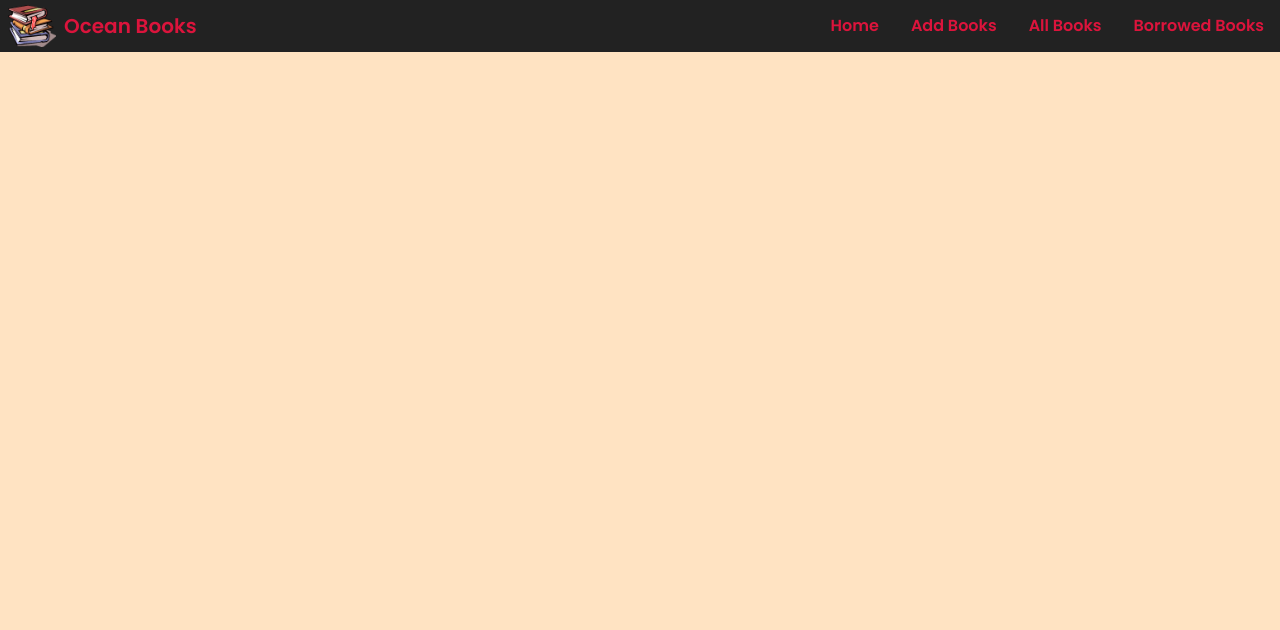
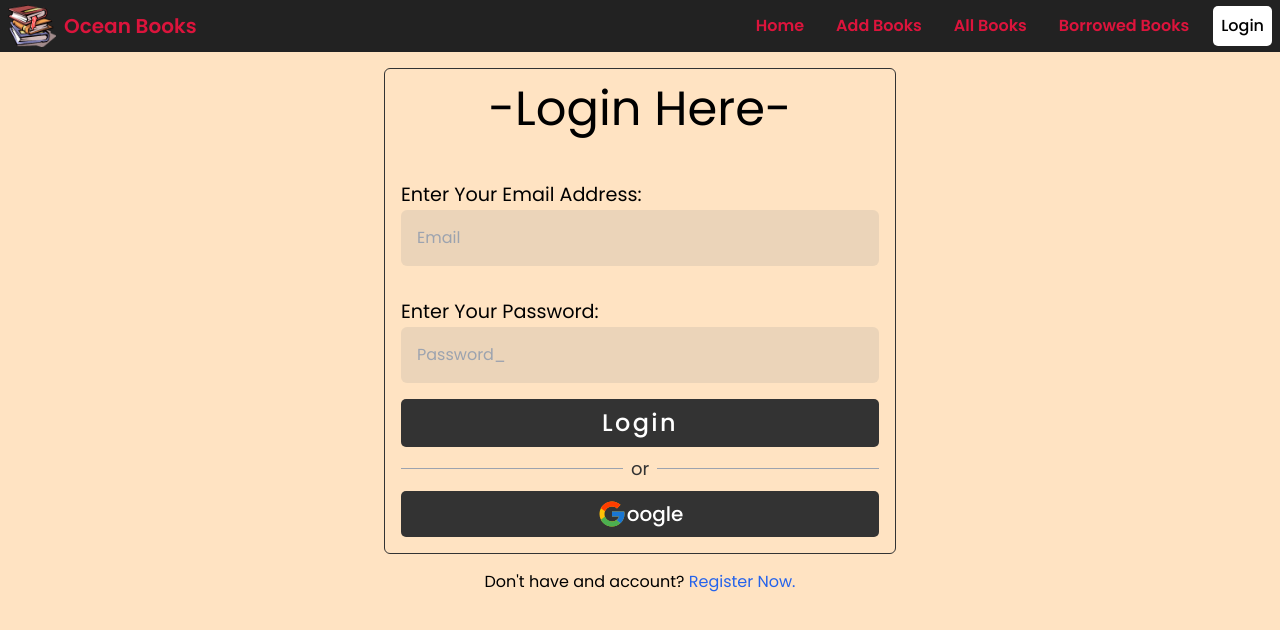
Before and after one commit to FAHIM-33/A11-OceanBooks, a React (Vite) app: page /login in a window 1280 px wide. Shown: the top 630 px of the page. Built offline with nearby package versions, Linux system fonts and the light colour scheme; no server answers.

Commit message:
Added Login

```diff
--- a/src/Components/Navbar.jsx
+++ b/src/Components/Navbar.jsx
@@ -1,4 +1,4 @@
-import { NavLink } from "react-router-dom";
+import { Link, NavLink } from "react-router-dom";
 
 const Navbar = () => {
 
@@ -7,6 +7,7 @@ const Navbar = () => {
         <NavLink to="/addBooks"><li>Add Books</li></NavLink>
         <NavLink to="/allBooks"><li>All Books</li></NavLink>
         <NavLink to="/borrowed"><li>Borrowed Books</li></NavLink>
+        {/* <NavLink to="/login"><li>Login</li></NavLink> */}
     </>
 
     return (
@@ -23,6 +24,7 @@ const Navbar = () => {
                         }
 
                 </ul>
+                <Link className="login" to="/login"><button className="px-2 text-black bg-white btn h-full w-fit">Login</button></Link>
             </nav>
         </div>
     );
--- a/src/Pages/Login.jsx
+++ b/src/Pages/Login.jsx
@@ -1,8 +1,74 @@
+import { useContext } from 'react';
+import { FcGoogle } from 'react-icons/fc';
+import { Link, useNavigate } from 'react-router-dom';
+import { AuthContext } from '../Providers/AuthProvider';
+import toast from 'react-hot-toast';
+
 
 const Login = () => {
+    let { login, googleLogin, Toast } = useContext(AuthContext)
+    let nav = useNavigate()
+    const handleLogin = (e) => {
+        e.preventDefault()
+        let toastID = toast.loading("Loggin in...")
+        let email = e.target.email.value
+        let password = e.target.password.value
+        login(email, password)
+            .then(() => {
+                nav('/')
+                toast.success("Login Successful", { id: toastID })
+            })
+            .catch((error) => {
+                toast.error(`${error.code}`)
+            })
+    }
+    const handleGoogleLogin = (e) => {
+        e.preventDefault()
+        googleLogin()
+            .then(() => {
+                nav('/')
+                Toast.fire({
+                    icon: 'success',
+                    title: 'Logged in with Google'
+                })
+            })
+            .catch((error) => Toast.fire({
+                icon: 'error',
+                title: error.code
+            }))
+
+    }
     return (
-        <div>
-
+        <div className="">
+            <form onSubmit={handleLogin} className="lg:w-2/5 md:4/5 m-4 md:mx-auto p-4 border border-low rounded-md">
+                <div className=''>
+                    <span className="block whitespace-nowrap text-3xl md:text-5xl text-center" >-Login Here-</span>
+                </div>
+                <div className='md:mt-12 mt-8'>
+                    <label htmlFor="email"
+                        className=''
+                    >Enter Your Email Address:</label>
+                    <br />
+                    <input type="text" name="email" id="email" placeholder="Email"
+                        className="" />
+                </div>
+                <div className='md:mt-8 mt-4'>
+                    <label htmlFor="email"
+                        className=''
+                    >Enter Your Password:</label>
+                    <br />
+                    <input type="password" name="password" id="password" placeholder="Password_"
+                        className="" />
+                </div>
+                <button className='btn p-2 bg-low w-full rounded-md mt-4 text-xl md:text-2xl tracking-widest text-white '>Login</button>
+                <div className='flex items-center gap-2'>
+                    <div className='w-full h-[1px] bg-gray-400'></div>
+                    <div className='text-lg my-2 text-low'>or</div>
+                    <div className='w-full h-[1px] bg-gray-400'></div>
+                </div>
+                <button onClick={handleGoogleLogin} className='btn p-2 bg-low text-xl w-full rounded-md text-white flex  justify-center items-center'><span className='text-2xl md:text-3xl'><FcGoogle></FcGoogle></span>oogle</button>
+            </form>
+            <p className='text-center'>Don&apos;t have and account? <Link to="/register" className='text-blue-600'>Register Now.</Link></p>
         </div>
     );
 };
--- a/src/index.css
+++ b/src/index.css
@@ -75,8 +75,8 @@ nav a{
     color: crimson;
     transition: all 0.2s;
 }
-nav a:hover{
-    background-color: rgba(220, 20, 60, 0.39);
+nav a:hover:not(.login){
+    color: white;
 }
 
 .banner img{
--- a/src/main.jsx
+++ b/src/main.jsx
@@ -10,6 +10,7 @@ import {
   QueryClient,
   QueryClientProvider,
 } from '@tanstack/react-query'
+import AuthProvider from './Providers/AuthProvider'
 
 // Create a client
 const queryClient = new QueryClient()
@@ -18,7 +19,9 @@ const queryClient = new QueryClient()
 ReactDOM.createRoot(document.getElementById('root')).render(
   <React.StrictMode>
     <QueryClientProvider client={queryClient}>
-      <RouterProvider router={router}></RouterProvider>
+      <AuthProvider>
+        <RouterProvider router={router}></RouterProvider>
+      </AuthProvider>
     </QueryClientProvider>
     <Toaster
       toastOptions={{
```
